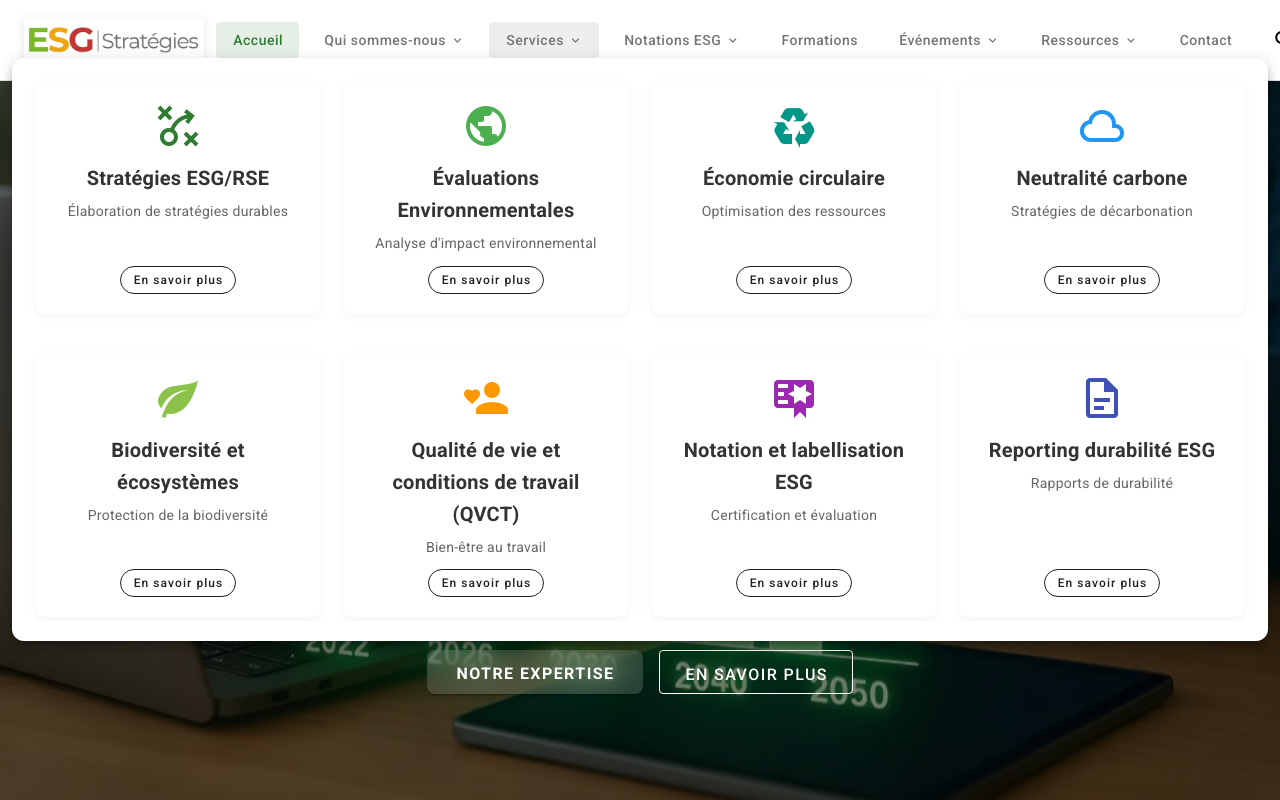
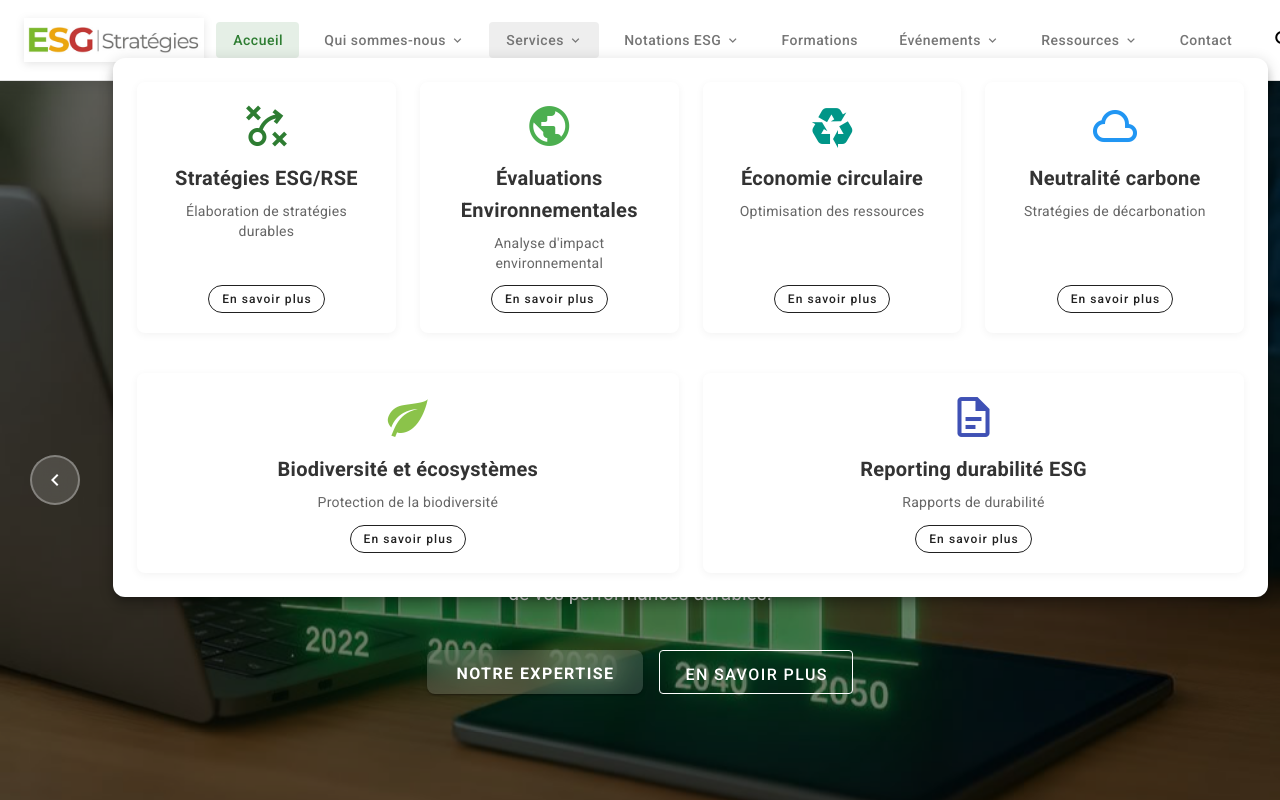
Before and after one commit to dossul/esg-strategies, a Vue app in the folder frontend/: page / in a window 1280 px wide. Both pictures are taken after a click on the button "Services". Shown: the top 800 px of the page. Built offline with nearby package versions, Linux system fonts and the light colour scheme.

Commit message:
Suppression QVCT et Notation ESG du menu Services
- Supprimé "Qualité de vie et conditions de travail (QVCT)"
- Supprimé "Notation et labellisation ESG"
- Menu Services réduit à 6 services (4 ligne 1 + 2 ligne 2)
- Colonnes ligne 2 ajustées de 3 à 6 pour meilleure répartition

```diff
--- a/frontend/src/App.vue
+++ b/frontend/src/App.vue
@@ -139,9 +139,9 @@
                     </div>
                   </v-col>
                 </v-row>
-                <!-- Deuxième ligne - 4 services -->
+                <!-- Deuxième ligne - 2 services -->
                 <v-row>
-                  <v-col cols="3" class="text-center">
+                  <v-col cols="6" class="text-center">
                     <div class="mega-menu-item">
                       <v-icon size="48" color="light-green" class="mb-3">mdi-leaf</v-icon>
                       <h3 class="text-h6 mb-2">Biodiversité et écosystèmes</h3>
@@ -151,27 +151,7 @@
                       </v-btn>
                     </div>
                   </v-col>
-                  <v-col cols="3" class="text-center">
-                    <div class="mega-menu-item">
-                      <v-icon size="48" color="orange" class="mb-3">mdi-account-heart</v-icon>
-                      <h3 class="text-h6 mb-2">Qualité de vie et conditions de travail (QVCT)</h3>
-                      <p class="text-body-2 mb-3">Bien-être au travail</p>
-                      <v-btn to="/qualite-vie-conditions-travail" variant="outlined" size="small">
-                        En savoir plus
-                      </v-btn>
-                    </div>
-                  </v-col>
-                  <v-col cols="3" class="text-center">
-                    <div class="mega-menu-item">
-                      <v-icon size="48" color="purple" class="mb-3">mdi-certificate</v-icon>
-                      <h3 class="text-h6 mb-2">Notation et labellisation ESG</h3>
-                      <p class="text-body-2 mb-3">Certification et évaluation</p>
-                      <v-btn to="/notation-labellisation-esg" variant="outlined" size="small">
-                        En savoir plus
-                      </v-btn>
-                    </div>
-                  </v-col>
-                  <v-col cols="3" class="text-center">
+                  <v-col cols="6" class="text-center">
                     <div class="mega-menu-item">
                       <v-icon size="48" color="indigo" class="mb-3">mdi-file-document-outline</v-icon>
                       <h3 class="text-h6 mb-2">Reporting durabilité ESG</h3>
@@ -435,12 +415,6 @@
           </v-list-item>
           <v-list-item to="/biodiversite-ecosystemes" @click="drawer = false">
             <v-list-item-title>Biodiversité et écosystèmes</v-list-item-title>
-          </v-list-item>
-          <v-list-item to="/qualite-vie-conditions-travail" @click="drawer = false">
-            <v-list-item-title>Qualité de vie et conditions de travail (QVCT)</v-list-item-title>
-          </v-list-item>
-          <v-list-item to="/notation-labellisation-esg" @click="drawer = false">
-            <v-list-item-title>Notation et labellisation ESG</v-list-item-title>
           </v-list-item>
           <v-list-item to="/reporting-durabilite-esg" @click="drawer = false">
             <v-list-item-title>Reporting durabilité ESG</v-list-item-title>
```
